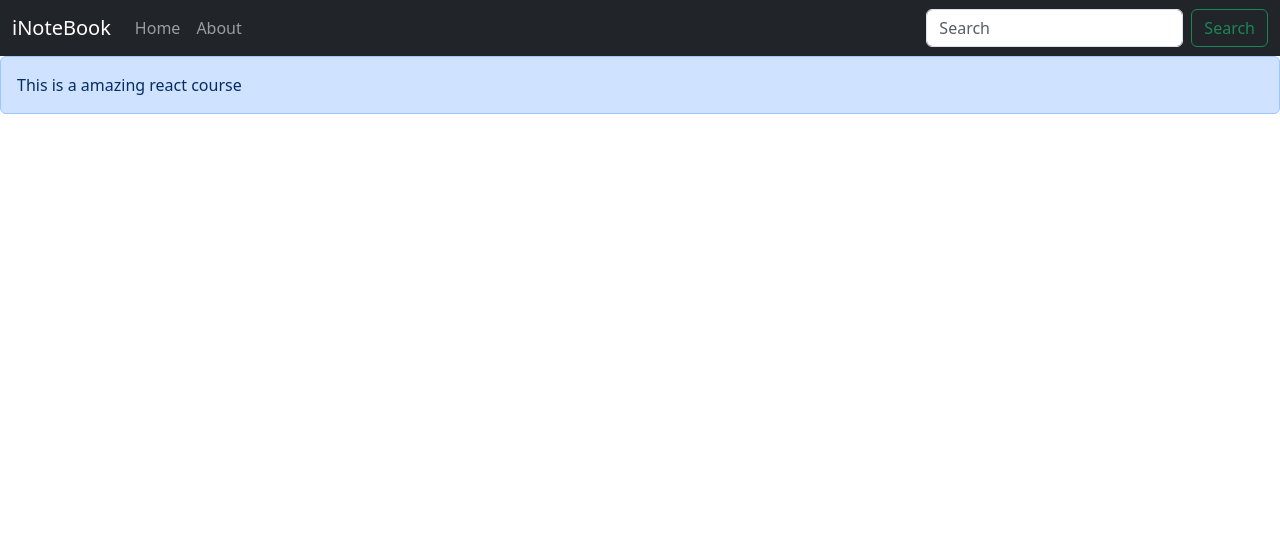
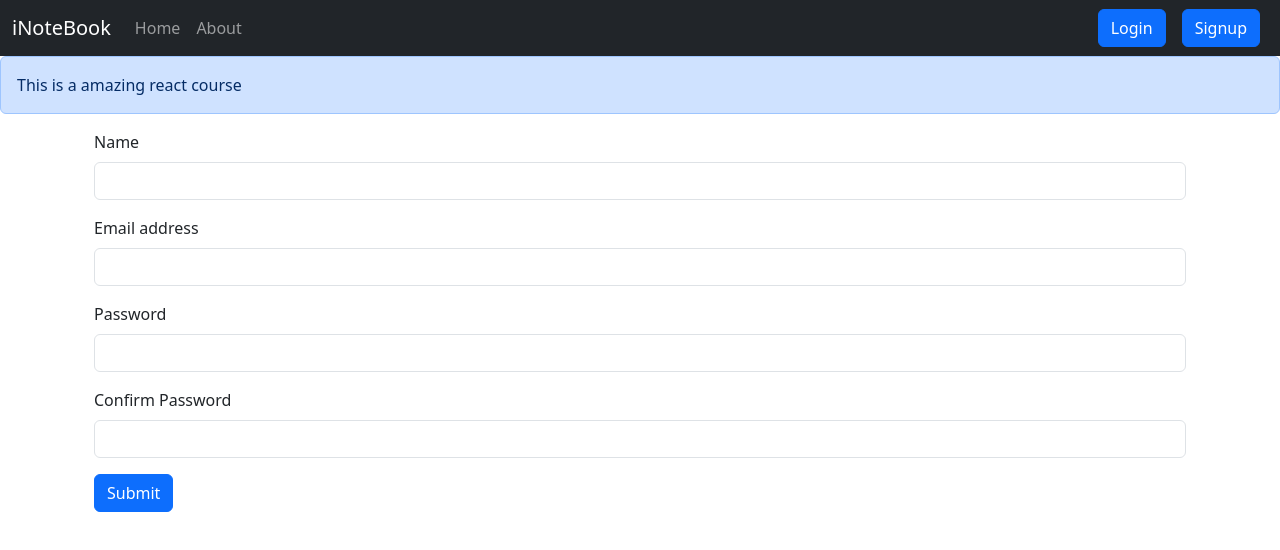
Before and after one commit to suparnav74/inotebook, a React (Create React App) app: page /signup in a window 1280 px wide. Shown: the top 550 px of the page. Built offline with nearby package versions, Linux system fonts and the light colour scheme; the HTML template or start-up script is replaced by a standard one.

Commit message:
Login and signup done

```diff
--- a/src/App.js
+++ b/src/App.js
@@ -5,6 +5,8 @@
 import { BrowserRouter, Routes, Route } from "react-router-dom";
 import NoteState from "./context/notes/NoteState";
 import Alert from "./components/Alert";
+import Login from "./components/Login";
+import Signup from "./components/Signup";
 
 function App() {
   return (
@@ -18,6 +20,8 @@
             <Routes>
               <Route exact path="/" element={<Home />}></Route>
               <Route exact path="/about" element={<About />}></Route>
+              <Route exact path="/login" element={<Login />}></Route>
+              <Route exact path="/signup" element={<Signup />}></Route>
             </Routes>
             </div>
           </BrowserRouter>
--- a/src/components/AddNote.js
+++ b/src/components/AddNote.js
@@ -10,6 +10,7 @@
     const handleClick=(e)=>{
         e.preventDefault()
         addNote(note.title,note.description,note.tag)
+        setnote({title:"",description:"",tag:""})
     }
 
     const onChange = (e)=>{
@@ -27,8 +28,8 @@
             <input
               type="text"
               className="form-control"
-              id="title" name='title'
-              aria-describedby="emailHelp" onChange={onChange}
+              id="title" name='title' value={note.title}
+              aria-describedby="emailHelp" onChange={onChange} minLength={5} required
             />
           </div>
           <div className="mb-3">
@@ -37,8 +38,8 @@
             </label>
             <input
               type="text"
-              className="form-control"
-              id="description" name='description' onChange={onChange}
+              className="form-control"value={note.description}
+              id="description" name='description' onChange={onChange} minLength={5} required
             />
           </div>
           <div className="mb-3">
@@ -47,17 +48,14 @@
             </label>
             <input
               type="text"
-              className="form-control"
+              className="form-control" value={note.tag}
               id="tag" name='tag' onChange={onChange}
             />
           </div>
-          <button type="submit" className="btn btn-primary" onClick={handleClick}>
+          <button type="submit" disabled={note.title.length<5||note.description.length<5} className="btn btn-primary" onClick={handleClick}>
             Add Note
           </button>
         </form>
-      </div>
-      <div className="container my-3" style={{textAlign: "left"}}>
-        <h2>Your Notes</h2>
       </div>
     </div>
   )
--- /dev/null
+++ b/src/components/Login.js
@@ -0,0 +1,51 @@
+import React, { useState } from 'react'
+import { useNavigate } from 'react-router-dom'
+
+const Login = () => {
+    const [credentials, setcredentials] = useState({email:"",password:""})
+    let navigate = useNavigate();
+
+    const handleSubmit = async(e)=>{
+        e.preventDefault();
+        const response = await fetch("http://localhost:5000/api/auth/login", {
+            method: "POST",
+            headers: {
+              "Content-Type": "application/json",
+            },
+            body: JSON.stringify({email:credentials.email,password:credentials.password}),
+          });
+          const json = await response.json()
+          console.log(json);
+          if(json.success)
+          {
+            //save the auth token and redirect
+            localStorage.setItem('token',json.authtoken)
+            navigate('/')
+          }
+          else{
+            alert("Invalid Credentials")
+          }
+    }
+    const onChange = (e) => {
+        setcredentials({ ...credentials, [e.target.name]: e.target.value })
+      }
+
+
+    return (
+        <div className='container' style={{textAlign:'justify'}}>
+            <form onSubmit={handleSubmit}>
+                <div className="mb-3">
+                    <label htmlFor="email" className="form-label">Email address</label>
+                    <input type="email" className="form-control" id="email" value={credentials.email} onChange={onChange} name='email' aria-describedby="emailHelp"/>
+                </div>
+                <div className="mb-3">
+                    <label htmlFor="password" className="form-label">Password</label>
+                    <input type="password" className="form-control" id="password" value={credentials.password} onChange={onChange} name='password'/>
+                </div>
+                <button type="submit" className="btn btn-primary">Submit</button>
+            </form>
+        </div>
+    )
+}
+
+export default Login
--- a/src/components/NavBar.js
+++ b/src/components/NavBar.js
@@ -27,9 +27,9 @@
           <Link className={`nav-link ${location.pathname}==='/About'? "active":""`} to="/About">About</Link>
         </li>
       </ul>
-      <form className="d-flex" role="search">
-        <input className="form-control me-2" type="search" placeholder="Search" aria-label="Search"/>
-        <button className="btn btn-outline-success" type="submit">Search</button>
+      <form className="d-flex">
+      <Link className="btn btn-primary mx-2" to="/login" role="button">Login</Link>
+      <Link className="btn btn-primary mx-2" to="/signup" role="button">Signup</Link>
       </form>
     </div>
   </div>
--- a/src/components/Notes.js
+++ b/src/components/Notes.js
@@ -1,51 +1,103 @@
-import React, { useContext, useEffect, useRef } from 'react'
+import React, { useContext, useEffect, useRef, useState } from 'react'
 import noteContext from "../context/notes/noteContext";
 import NoteItem from './NoteItem';
 import AddNote from './AddNote';
 
 const Notes = () => {
   const context = useContext(noteContext);
-  const { notes, getNote } = context;
+  const { notes, getNote, editNote } = context;
   useEffect(() => {
     getNote()
   }, [])
 
 
-  const updateNote = (note) => {
+  const updateNote = (currentNote) => {
     console.log("update note")
     ref.current.click();
+    setnote({ id: currentNote._id, etitle: currentNote.title, edescription: currentNote.description, etag: currentNote.tag });
   }
   const ref = useRef(null)
+  const refClose = useRef(null)
 
+  const [note, setnote] = useState({ id: "", etitle: "", edescription: "", etag: "" })
+
+  const onChange = (e) => {
+    setnote({ ...note, [e.target.name]: e.target.value })
+  }
+
+  const handleClick = (e) => {
+    console.log("NOte Updating", note)
+    editNote(note.id, note.etitle, note.edescription, note.etag)
+    refClose.current.click();
+
+  }
   return (
     <>
       <AddNote />
 
-      <button ref={ref} type="button" className="btn btn-primary" data-toggle="modal" data-target="#exampleModal">
+      <button ref={ref} type="button" className="btn btn-primary d-none" data-bs-toggle="modal" data-bs-target="#exampleModal">
         Launch demo modal
       </button>
 
-      <div className="modal fade" id="exampleModal" tabindex="-1" role="dialog" aria-labelledby="exampleModalLabel" aria-hidden="true">
+      <div className="modal fade" id="exampleModal" tabIndex="-1" role="dialog" aria-labelledby="exampleModalLabel" aria-hidden="true">
         <div className="modal-dialog" role="document">
           <div className="modal-content">
-            <div className="modal-header">
-              <h5 className="modal-title" id="exampleModalLabel">Edit title</h5>
-              <button type="button" className="close" data-dismiss="modal" aria-label="Close">
+            <div className="modal-header d-flex">
+              <h5 className="modal-title" id="exampleModalLabel">Edit Note</h5>
+              &nbsp;&nbsp;&nbsp;&nbsp;&nbsp;&nbsp;&nbsp;&nbsp;&nbsp;&nbsp;&nbsp;&nbsp;&nbsp;&nbsp;&nbsp;&nbsp;&nbsp;&nbsp;&nbsp;&nbsp;&nbsp;&nbsp;&nbsp;&nbsp;&nbsp;&nbsp;&nbsp;&nbsp;&nbsp;&nbsp;&nbsp;&nbsp;&nbsp;&nbsp;&nbsp;&nbsp;&nbsp;&nbsp;&nbsp;&nbsp;&nbsp;&nbsp;&nbsp;&nbsp;&nbsp;&nbsp;&nbsp;&nbsp;&nbsp;&nbsp;&nbsp;&nbsp;&nbsp;&nbsp;&nbsp;&nbsp;&nbsp;&nbsp;&nbsp;&nbsp;&nbsp;&nbsp;&nbsp;&nbsp;&nbsp;&nbsp;&nbsp;&nbsp;&nbsp;&nbsp;&nbsp;&nbsp;&nbsp;&nbsp;&nbsp;&nbsp;
+              <button type="button" className="close" data-bs-dismiss="modal" aria-label="Close">
                 <span aria-hidden="true">&times;</span>
               </button>
             </div>
-            <div className="modal-body">
-              ...
+            <div className="modal-body" style={{ textAlign: "left" }}>
+              <form>
+                <div className="mb-3">
+                  <label htmlFor="title" className="form-label">
+                    Title
+                  </label>
+                  <input
+                    type="text"
+                    className="form-control"
+                    id="etitle" name='etitle' value={note.etitle}
+                    aria-describedby="emailHelp" onChange={onChange} minLength={5} required
+                  />
+                </div>
+                <div className="mb-3">
+                  <label htmlFor="description" className="form-label">
+                    Description
+                  </label>
+                  <input
+                    type="text"
+                    className="form-control" value={note.edescription}
+                    id="edescription" name='edescription' onChange={onChange} minLength={5} required
+                  />
+                </div>
+                <div className="mb-3">
+                  <label htmlFor="tag" className="form-label">
+                    Tag
+                  </label>
+                  <input
+                    type="text"
+                    className="form-control" value={note.etag}
+                    id="etag" name='etag' onChange={onChange}
+                  />
+                </div>
+              </form>
             </div>
             <div className="modal-footer">
-              <button type="button" className="btn btn-secondary" data-dismiss="modal">Close</button>
-              <button type="button" className="btn btn-primary">Update Note</button>
+              <button type="button" ref={refClose} className="btn btn-secondary" data-bs-dismiss="modal">Close</button>
+              <button type="button" onClick={handleClick} disabled={note.etitle.length<5||note.edescription.length<5} className="btn btn-primary">Update Note</button>
             </div>
           </div>
         </div>
       </div>
 
+      <div className="container my-3" style={{ textAlign: "left" }}>
+        <h2>Your Notes</h2>
+        {notes.length === 0 && "No notes to display"}
+      </div>
       <div className='row my-3' style={{ textAlign: "justify" }}>
+
         {notes.map((notes) => {
           return <NoteItem key={notes._id} updateNote={updateNote} note={notes} />;
         })}
--- /dev/null
+++ b/src/components/Signup.js
@@ -0,0 +1,58 @@
+import { useState } from 'react'
+import React from 'react'
+import { useNavigate } from 'react-router-dom'
+
+const Signup = () => {
+    const [credentials, setcredentials] = useState({name:"",email:"",password:"",cpassword:""})
+    let navigate = useNavigate();
+    const handleSubmit = async(e)=>{
+        e.preventDefault();
+        const {name,email,password} = credentials;
+        const response = await fetch("http://localhost:5000/api/auth/createuser", {
+            method: "POST",
+            headers: {
+              "Content-Type": "application/json",
+            },
+            body: JSON.stringify({name:name,email:email,password:password}),
+          });
+          const json = await response.json()
+          console.log(json);
+          if(json.success)
+          {
+            //save the auth token and redirect
+            localStorage.setItem('token',json.authtoken)
+            navigate('/')
+          }
+          else{
+            alert("Invalid Credentials")
+          }
+    }
+    const onChange = (e) => {
+        setcredentials({ ...credentials, [e.target.name]: e.target.value })
+      }
+    return (
+        <div className='container' style={{ textAlign: 'justify' }}>
+            <form onSubmit={handleSubmit}>
+                <div className="mb-3">
+                    <label htmlFor="name" className="form-label">Name</label>
+                    <input type="text" className="form-control" id="name" value={credentials.name} onChange={onChange} name='name' aria-describedby="emailHelp" />
+                </div>
+                <div className="mb-3">
+                    <label htmlFor="email" className="form-label">Email address</label>
+                    <input type="email" className="form-control" id="email" value={credentials.email} onChange={onChange} name='email' aria-describedby="emailHelp" />
+                </div>
+                <div className="mb-3">
+                    <label htmlFor="password" className="form-label">Password</label>
+                    <input type="password" className="form-control" id="password" value={credentials.password} onChange={onChange} name='password' minLength={5} required/>
+                </div>
+                <div className="mb-3">
+                    <label htmlFor="cpassword" className="form-label">Confirm Password</label>
+                    <input type="password" className="form-control" id="cpassword" value={credentials.cpassword} onChange={onChange} name='cpassword' minLength={5} required />
+                </div>
+                <button type="submit" className="btn btn-primary">Submit</button>
+            </form>
+        </div>
+    )
+}
+
+export default Signup
```
Also changed, not shown: src/context/notes/NoteState.js (+17 -19 lines), 1 other file (tests, documents, lock files or other folders).
